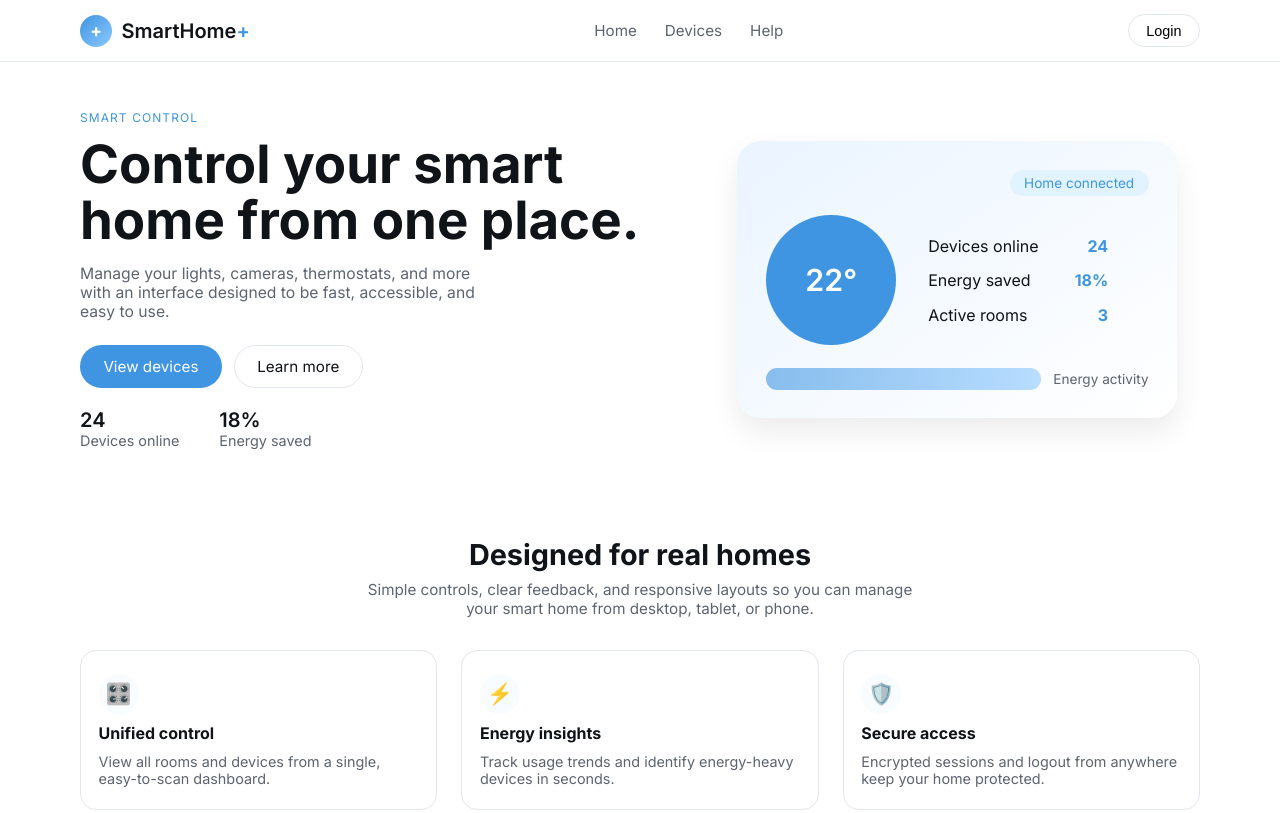
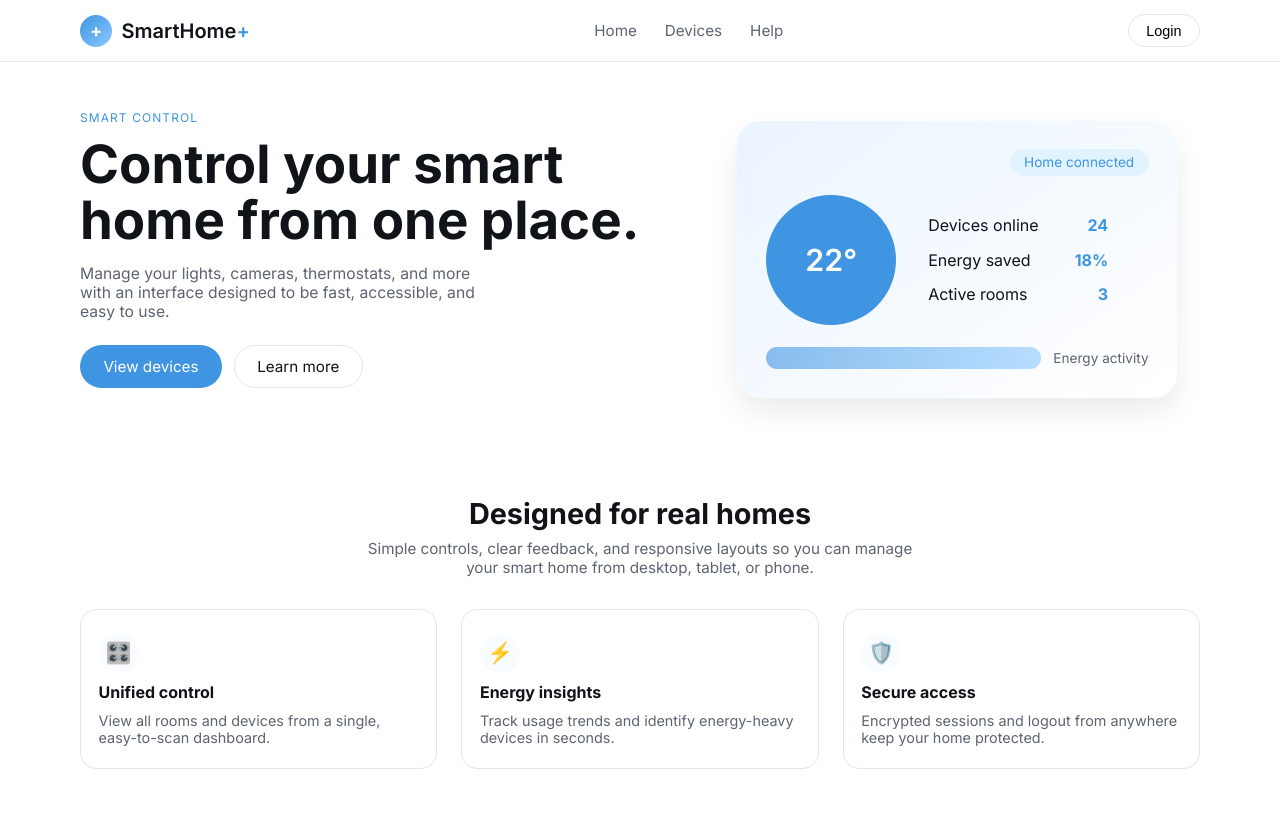
Before and after one commit to Armaghan180/SmartHome-Project, a plain HTML site: page index.html in a window 1280 px wide. Shown: the top 813 px of the page. Drawn offline with Linux system fonts and the light colour scheme.

Commit message:
Add files via upload

```diff
--- a/index.html
+++ b/index.html
@@ -56,16 +56,6 @@
             <div class="hero-buttons">
               <a href="devices.html" class="btn-primary">View devices</a>
               <a href="#features" class="btn-secondary">Learn more</a>
-            </div>
-            <div class="hero-stats">
-              <div>
-                <span class="stat-value">24</span>
-                <span class="stat-label">Devices online</span>
-              </div>
-              <div>
-                <span class="stat-value">18%</span>
-                <span class="stat-label">Energy saved</span>
-              </div>
             </div>
           </div>
 
```
